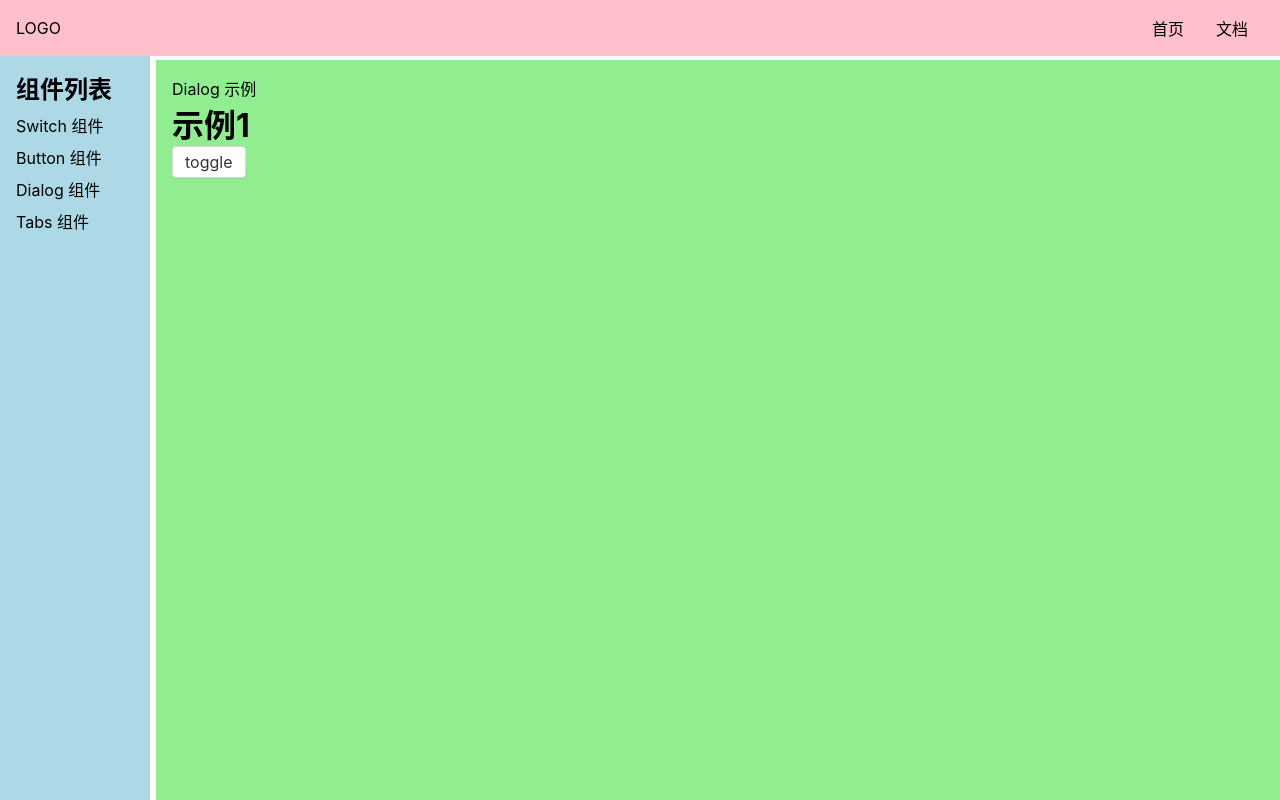
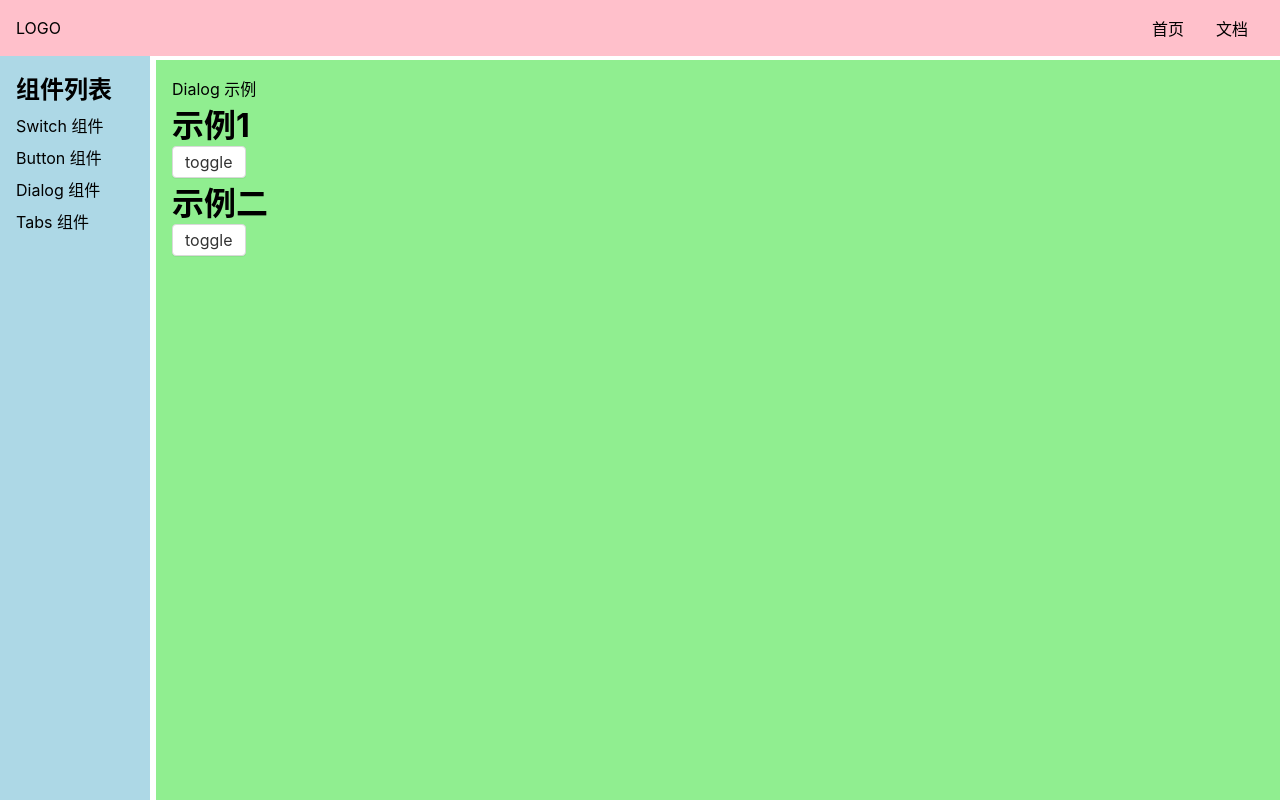
Before and after one commit to polaris-hike/Vue3-Gulu-UI, a Vue app: page /#/doc/dialog in a window 1280 px wide. Built offline with nearby package versions, Linux system fonts and the light colour scheme.

Commit message:
openDialog function

```diff
--- a/src/components/DialogDemo.vue
+++ b/src/components/DialogDemo.vue
@@ -6,11 +6,14 @@
         <p>第一行</p>
         <p>第二行</p>
     </Dialog>
+    <h1>示例二</h1>
+    <Button @click="showDialog">toggle</Button>
 </template>
 
 <script lang="ts">
     import Dialog from "../libs/Dialog.vue";
     import Button from '../libs/Button.vue';
+    import openDialog from '../libs/openDialog';
     import  {ref} from 'vue';
     export default {
         name: "DialogDemo",
@@ -19,7 +22,19 @@
         },
         setup(){
             const visible = ref(false);
-            return {visible}
+            const showDialog = ()=>{
+                openDialog({
+                    title:'test',
+                    content:"xxxxx",
+                    ok(){
+                        console.log('ok');
+                    },
+                    cancel(){
+                        console.log('cancel');
+                    }
+                })
+            }
+            return {visible,showDialog}
         }
     }
 </script>
--- a/src/libs/Dialog.vue
+++ b/src/libs/Dialog.vue
@@ -28,9 +28,9 @@
             Button,
         },
         props: {
-            title:{
-              type:String,
-              default:'Dialog 标题'
+            title: {
+                type: String,
+                default: 'Dialog 标题'
             },
             visible: {
                 type: Boolean,
@@ -40,11 +40,11 @@
                 type: Boolean,
                 default: true
             },
-            ok:{
-                type:Function
+            ok: {
+                type: Function
             },
-            cancel:{
-                type:Function
+            cancel: {
+                type: Function
             },
         },
         setup(props, context) {
@@ -57,15 +57,15 @@
                 }
             };
             const ok = () => {
-                if(props.ok?.() !== false){
+                if (props.ok?.() !== false) {
                     close();
                 }
             };
             const cancel = () => {
-                context.emit('cancel');
+                props.cancel?.();
                 close();
             };
-            return {close, overlayClick,ok,cancel};
+            return {close, overlayClick, ok, cancel};
         }
     };
 </script>
--- /dev/null
+++ b/src/libs/openDialog.ts
@@ -0,0 +1,26 @@
+import Dialog from './Dialog.vue';
+import {createApp, h} from 'vue';
+
+const openDialog = (options) => {
+    const {title, content,ok,cancel} = options;
+    const div = document.createElement('div');
+    document.body.appendChild(div);
+    const close = ()=>{
+        app.unmount(div);
+        div.remove();
+    }
+    const app = createApp({
+        render() {
+            return h(Dialog, {
+                visible: true, title,ok,cancel, 'onUpdate:visible': (newVisible) => {
+                    if (!newVisible) {
+                        close()
+                    }
+                }
+            });
+        }
+    });
+    app.mount(div);
+};
+
+export default openDialog;
```
